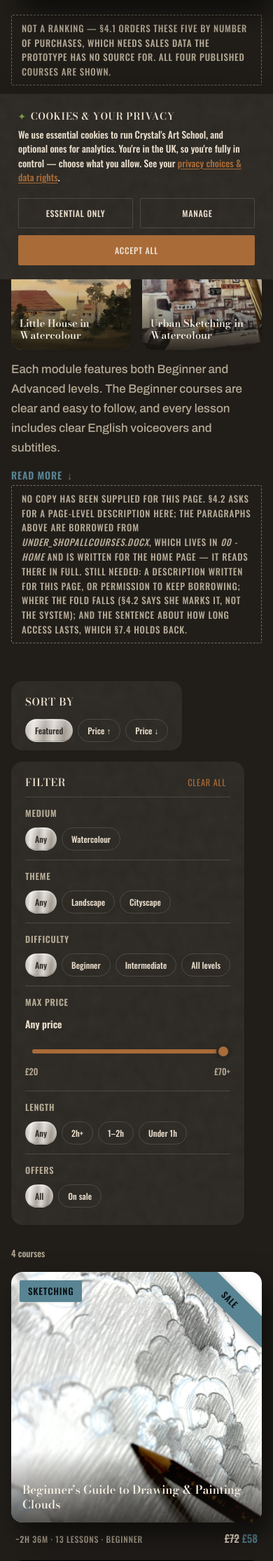
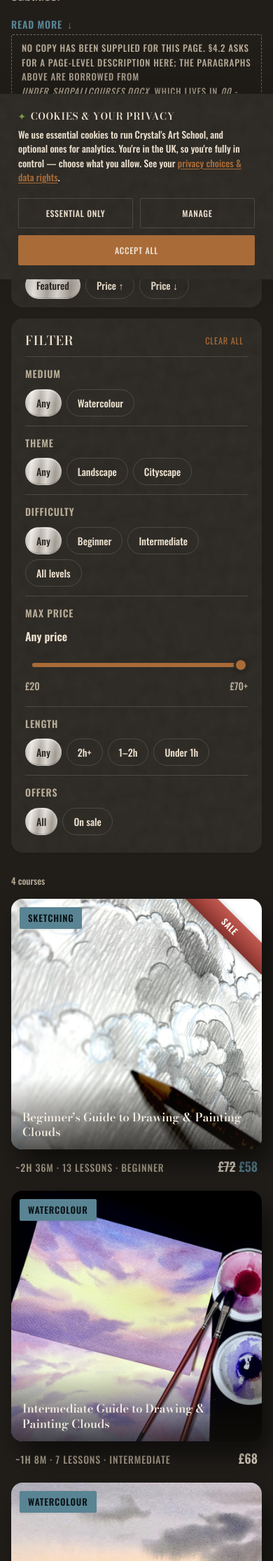
Before and after one commit to herman925/crystal-art-school, a PHP site: page /Lessons.dc.html in a window 390 px wide. Shown: the part 445-2675 px from the top of the page at 70% size. Run offline with PHP 8.4, Linux system fonts and the light colour scheme; some libraries are stand-ins or nearby versions; some web fonts are replaced.

Commit message:
fix(lessons,gallery): seven points of client feedback on the catalogue
**"Most popular" removed** — section, its rail builder and its nine now-dead CSS
rules. **This one contradicts the direction**: §4.1 specifies the section and says
five items ranked by number of purchases. It was built with nothing to rank by, so
it carried a note admitting it was not a ranking, which is probably why it read as
something nobody asked for. Removed as instructed; a comment in the markup records
what it was and that `git` has it if the ranking is wanted once there is a
commerce backend.

**Sale marks go watercolour red.** §1.4.2 had assigned them the marine; the client
asked for a rouge. Added `--rouge` / `--rouge-metal` as a madder lake — the red a
watercolourist reaches for — so it reads as pigment rather than a signal colour,
built as a metal gradient like the rest. Applied to the course covers and to the
gallery ribbons together.

**The gallery price now matches the catalogue.** It was a marine pill with dark
ink on it, because I read §9.2's 「圈起」 as a literal ring. The client confirmed the
catalogue treatment is the right one, so it is marine type at 24px, the same idea
as `.lesson-cell .price .now`.

**Type sizes on the catalogue card and the filters.** The card's meta line 12 to
14px, its price 15 to 18px, the struck original 12.5 to 15px; filter options 12 to
14px, group titles 12.5 to 14px, panel titles 15 to 18px, the price readout and
scale up with them. Tier names 23 to 31px.

**The two filter panels were 242px and 250px.** They are siblings in a flex column
and neither set a width, so each sized to its own content. Both fill the column now.

**The FREE TRIAL eyebrow goes to 21px — scoped to that one band.** My first attempt
changed `.band-forest .eyebrow`, which is global: the band guard from #19 caught it
adding 45px to Free Videos at 360 and 375px, and it would also have hit FAQ,
Showcase and the course page. The band on the catalogue page carries `is-trial` and
the rule follows it. Verified the other four pages are untouched at 14px.

Verification passes on all fifteen pages in both themes, and the CTA band holds at
every phone width.

Claude-Session: https://claude.ai/code/session_01KLFXBynzC3dFUyUqZkwvCJ

```diff
--- a/Lessons.dc.html
+++ b/Lessons.dc.html
@@ -94,17 +94,11 @@
 
 <main class="container" id="content">
 
-  <!-- 4.1: five most popular courses, ordered by how many people have bought
-       them. There is no commerce backend yet, so the order below is not a
-       ranking and says so. -->
-  <section class="section" id="popular" style="padding-top:18px;">
-    <div class="section-head reveal-one">
-      <div class="eyebrow"><span class="star">✦</span> Most popular</div>
-      <h2 class="section-title is-left">What people are buying</h2>
-    </div>
-    <p class="asset-pending">Not a ranking &mdash; &sect;4.1 orders these five by number of purchases, which needs sales data the prototype has no source for. All four published courses are shown.</p>
-    <div class="popular-rail" id="popular-rail"></div>
-  </section>
+  <!-- 4.1 "Most popular" was removed on the client's instruction 2026-08-08.
+       The section is still specified: §4.1 asks for five items ranked by number
+       of purchases. It was built with no sales data to rank by, so it carried a
+       note saying it was not a ranking. Restore from git if the ranking is
+       wanted once there is a commerce backend. -->
 
   <!-- 4.2: page-level description, part shown and the rest behind Read More.
        Copy is Crystal's own Course Overview; she still has to mark where the
@@ -247,7 +241,7 @@
   </section>
 
   <section class="section">
-    <div class="band-forest reveal-one">
+    <div class="band-forest is-trial reveal-one">
       <div style="flex:0 0 180px;border-radius:var(--radius-card);overflow:hidden;aspect-ratio:1/1;position:relative;z-index:1;">
         <img src="img/cover3.jpg" alt="Free lesson preview" style="width:100%;height:100%;object-fit:cover;" loading="lazy" decoding="async">
       </div>
@@ -355,20 +349,6 @@ class Component extends DCLogic {
     const grid = document.getElementById('lesson-grid');
     const COURSES = window.CAS_COURSES || [];
     if (grid) grid.innerHTML = COURSES.map(courseCard).join('');
-
-    /* 4.1: the five best-selling courses. Sorting by purchases needs a sales
-       figure per course, and nothing in the data carries one — the catalogue
-       order stands in until it does, which the note above the rail states.
-       Capped at five so the layout is the one the section describes. */
-    const popRail = document.getElementById('popular-rail');
-    if (popRail) {
-      popRail.innerHTML = COURSES.slice(0, 5).map((c) =>
-        '<a class="pop-card" href="course.dc.html?id=' + encodeURIComponent(c.id) + '">' +
-          '<img src="' + esc(c.cover) + '" alt="' + esc(c.title) + '" loading="lazy" decoding="async">' +
-          '<span class="pop-scrim"></span>' +
-          '<span class="pop-t">' + esc(c.title) + '</span>' +
-        '</a>').join('');
-    }
 
     /* 4.2: part of the description shows, Read More opens the rest. */
     const introBtn = document.getElementById('cat-intro-more');
--- a/css/industrial-1.css
+++ b/css/industrial-1.css
@@ -116,6 +116,12 @@
      -metal gradients below are built exactly like --olive-metal for that. */
   --marine: #598493;
   --marine-metal: linear-gradient(180deg,#6b98a7 0%,#598493 50%,#456b78 100%);
+  /* A watercolour red for sale marks, asked for by the client on 2026-08-08 in
+     place of the marine §1.4.2 had assigned them. Mixed as a madder lake — the
+     red a watercolourist actually reaches for — so it reads as pigment rather
+     than as a signal colour, and built as a metal gradient like the others. */
+  --rouge: #a8463f;
+  --rouge-metal: linear-gradient(180deg,#c05a51 0%,#a8463f 50%,#84332e 100%);
   --linen: #d3c2bb;
   --linen-metal: linear-gradient(180deg,#e2d5cf 0%,#d3c2bb 50%,#b7a49c 100%);
   /* --linen-ink is linen used as *text* rather than as a fill. On the dark theme
--- a/css/industrial-2.css
+++ b/css/industrial-2.css
@@ -4,6 +4,12 @@
    eyebrow, title, description and the button label — without touching the
    copy or the layout, which the section rules out. */
 .band-forest .eyebrow { font-size: 14px; }
+/* §1.4.8 singles out the FREE TRIAL band on the catalogue page as "字太細",
+   and the client asked for that eyebrow specifically to go much larger. Scoped
+   to that one band: the same selector unscoped also feeds Free Videos, FAQ,
+   Showcase and the course page, where it added 45px to the band on phone
+   widths for no reason. (2026-08-08) */
+.band-forest.is-trial .eyebrow { font-size: 21px; }
 /* 1.4.8: the board marks the FREE TRIAL band as too small, and the button label
    is part of that band — it was still on the global .btn-big 13px. */
 .band-forest .btn-big { font-size: 15px; padding: 16px 32px; }
@@ -84,8 +90,8 @@
 .chip.active { background-color: #c9c4bc; background-image: linear-gradient(180deg, rgba(255,255,255,.28), transparent 55%), var(--steel); color: #2b2823; border-color: transparent; box-shadow: var(--shadow-sm), inset 0 1px 0 rgba(255,255,255,.5), inset 0 -1px 0 rgba(0,0,0,.18); }
 .lesson-grid { display: grid; grid-template-columns: repeat(4,1fr); gap: 20px; margin-top: 22px; }
 .lesson-cell .meta { display: flex; justify-content: space-between; align-items: baseline; padding: 10px 6px 0; }
-.lesson-cell .level { font-family: var(--font-cond); font-size: 12px; letter-spacing: var(--tracking-label); text-transform: uppercase; color: var(--muted); }
-.lesson-cell .price { font-family: var(--font-cond); font-weight: 600; font-size: 15px; }
+.lesson-cell .level { font-family: var(--font-cond); font-size: 14px; letter-spacing: var(--tracking-label); text-transform: uppercase; color: var(--muted); }
+.lesson-cell .price { font-family: var(--font-cond); font-weight: 600; font-size: 18px; }
 .lesson-cell .price.free { color: var(--teal-ink); }
 /* 6 / 1.4.3: the reduced price is the only part that changes colour. */
 .lesson-cell .price .now { color: var(--marine); font-weight: 600; }
@@ -98,8 +104,11 @@
    chip. The card already clips its overflow, so the band's ends are cut by the
    corner and it reads as a real ribbon rather than a rotated rectangle. */
 .cover-card .sale-ribbon { position: absolute; top: 0; right: 0; z-index: 4; width: 132px; height: 132px; overflow: hidden; pointer-events: none; }
+/* The client asked for a watercolour red here rather than the marine §1.4.2
+   assigned it (2026-08-08). --rouge is a madder-lake red, mixed to sit in the
+   same family as the paintings rather than a signal red. */
 .cover-card .sale-ribbon span { position: absolute; top: 24px; right: -34px; width: 160px; transform: rotate(45deg); text-align: center;
-  background: var(--marine); color: var(--marine-ink);
+  background-color: var(--rouge); background-image: var(--rouge-metal); color: #fdf3ef;
   font-family: var(--font-cond); font-weight: 600; font-size: 12.5px; letter-spacing: var(--tracking-label); text-transform: uppercase;
   padding: 6px 0; box-shadow: 0 2px 10px rgba(20,17,13,.4); }
 
@@ -116,20 +125,20 @@
 .catalog-layout { display: grid; grid-template-columns: 250px minmax(0,1fr); gap: 30px; align-items: start; margin-top: 24px; }
 .filter-panel { position: sticky; top: 88px; align-self: start; background-color: var(--surface); background-image: var(--concrete-grain); background-size: 200px 200px; border-radius: var(--radius-card); box-shadow: var(--shadow-sm); padding: 18px 20px 12px; }
 .filter-panel .fp-head { display: flex; align-items: center; justify-content: space-between; margin-bottom: 8px; }
-.filter-panel .fp-title { font-family: var(--font-display-serif); font-weight: 600; font-size: 15px; letter-spacing: var(--tracking-display); text-transform: uppercase; color: var(--ink); }
+.filter-panel .fp-title { font-family: var(--font-display-serif); font-weight: 600; font-size: 18px; letter-spacing: var(--tracking-display); text-transform: uppercase; color: var(--ink); }
 .filter-panel .fp-clear { border: 0; background: none; cursor: pointer; font-family: var(--font-cond); font-size: 12.5px; letter-spacing: var(--tracking-label); text-transform: uppercase; color: var(--coral); -webkit-text-fill-color: var(--coral); }
 .filter-panel .fp-clear:hover { text-decoration: underline; }
 .fgroup { padding: 13px 0; border-top: 1px solid var(--line); }
-.fgroup .fg-title { font-family: var(--font-cond); font-weight: 600; font-size: 12.5px; letter-spacing: var(--tracking-label); text-transform: uppercase; color: var(--muted); margin-bottom: 10px; }
+.fgroup .fg-title { font-family: var(--font-cond); font-weight: 600; font-size: 14px; letter-spacing: var(--tracking-label); text-transform: uppercase; color: var(--muted); margin-bottom: 10px; }
 .fg-opts { display: flex; flex-wrap: wrap; gap: 7px; }
-.fopt { font-family: var(--font-cond); font-weight: 500; font-size: 12px; padding: 7px 13px; border-radius: var(--radius-pill); border: 1px solid var(--line); background: transparent; color: var(--ink); -webkit-text-fill-color: var(--ink); cursor: pointer; transition: background .15s, color .15s, border-color .15s; }
+.fopt { font-family: var(--font-cond); font-weight: 500; font-size: 14px; padding: 8px 15px; border-radius: var(--radius-pill); border: 1px solid var(--line); background: transparent; color: var(--ink); -webkit-text-fill-color: var(--ink); cursor: pointer; transition: background .15s, color .15s, border-color .15s; }
 .fopt:hover { background: var(--warm-white); }
 .fopt.active { background-color: #c9c4bc; background-image: linear-gradient(180deg, rgba(255,255,255,.28), transparent 55%), var(--steel); color: #2b2823; -webkit-text-fill-color: #2b2823; border-color: transparent; box-shadow: inset 0 1px 0 rgba(255,255,255,.5), inset 0 -1px 0 rgba(0,0,0,.18); }
 .catalog-layout .lesson-grid { grid-template-columns: repeat(3,1fr); margin-top: 0; }
 .lesson-meta-bar { display: flex; align-items: center; justify-content: space-between; gap: 12px; margin-bottom: 16px; flex-wrap: wrap; min-height: 18px; }
 .lesson-count { font-family: var(--font-cond); font-size: 13px; color: var(--muted); }
 .no-results { display: none; padding: 44px 0; text-align: center; color: var(--muted); font-size: 15px; }
-.lesson-cell .price .was { text-decoration: line-through; color: var(--muted); font-weight: 500; font-size: 12.5px; margin-right: 6px; }
+.lesson-cell .price .was { text-decoration: line-through; color: var(--muted); font-weight: 500; font-size: 15px; margin-right: 6px; }
 /* Sale ribbon takes marine to match the reduced price it announces. Flat fill,
    no texture to exempt, so it is a straight substitution. */
 .sale-flag { position: absolute; top: 12px; right: 12px; z-index: 3; font-family: var(--font-cond); font-size: 12.5px; font-weight: 600; letter-spacing: var(--tracking-label); text-transform: uppercase; background: var(--marine); color: var(--marine-ink); padding: 4px 9px; border-radius: var(--r-sharp); }
@@ -145,15 +154,6 @@
 /* 4.1: the most-popular row. Five square covers with the title over a scrim —
    the same treatment the catalogue cards use, at a smaller size, so the row
    reads as a shortcut into the grid below rather than a second catalogue. */
-.popular-rail { display: grid; grid-template-columns: repeat(5, 1fr); gap: 16px; margin-top: 4px; }
-@media (max-width: 1080px) { .popular-rail { grid-template-columns: repeat(3, 1fr); } }
-@media (max-width: 640px) { .popular-rail { grid-template-columns: repeat(2, 1fr); } }
-.pop-card { position: relative; display: block; aspect-ratio: 1/1; border-radius: var(--radius-card); overflow: hidden; box-shadow: var(--shadow-sm); background: var(--paper-2); transition: transform var(--dur-fast) var(--ease-out), box-shadow var(--dur-base); }
-.pop-card:hover { transform: translateY(-3px); box-shadow: var(--shadow-md); }
-.pop-card img { width: 100%; height: 100%; object-fit: cover; display: block; transition: transform .55s var(--ease-out); }
-.pop-card:hover img { transform: scale(1.06); }
-.pop-scrim { position: absolute; inset: auto 0 0 0; height: 62%; background: linear-gradient(to top, rgba(20,17,13,.88) 0%, rgba(20,17,13,.42) 46%, transparent 100%); pointer-events: none; }
-.pop-t { position: absolute; left: 12px; right: 12px; bottom: 11px; font-family: var(--font-marker); font-weight: 600; font-size: 14.5px; line-height: 1.22; color: #f3ede1; }
 
 /* 4.2: page-level description, part shown with the rest behind Read More. */
 .cat-intro-body { max-width: 74ch; }
@@ -200,7 +200,7 @@
 .tier-card.fellow { position: relative; overflow: hidden; color: var(--band-ink); }
 .tier-card.fellow p { color: rgba(231,221,203,.9) !important; }
 /* 1.4.8: all three cards enlarged together */
-.tier-card .tname { font-family: var(--font-stencil); font-size: 23px; letter-spacing: var(--tracking-stamp); }
+.tier-card .tname { font-family: var(--font-stencil); font-size: 31px; letter-spacing: var(--tracking-stamp); }
 .tier-card .tprice { font-family: var(--font-cond); font-weight: 600; font-size: 17px; color: inherit; opacity: .92; margin: 8px 0 12px; }
 .tier-card.highlight .tprice, .tier-card.fellow .tprice { color: inherit; opacity: .92; }
 .tier-pick { position: absolute; top: -12px; right: 18px; background: var(--iron); color: #f3ede1; font-family: var(--font-cond); font-size: 12.5px; letter-spacing: var(--tracking-label); text-transform: uppercase; padding: 5px 14px; border-radius: var(--radius-pill); }
@@ -453,7 +453,10 @@
 @media (max-width: 820px) { .store-layout { grid-template-columns: 1fr; } }
 
 /* stacked sort + filter cards in the left column */
+/* Both panels are children of this column, so they share its width. The sort
+   panel was 8px narrower than the filter panel below it. (2026-08-08) */
 .filter-col { display: flex; flex-direction: column; gap: 16px; position: sticky; top: 88px; align-self: start; }
+.filter-col > .filter-panel { width: 100%; box-sizing: border-box; }
 .filter-col .filter-panel { position: static; top: auto; }
 .sort-panel .fp-head { margin-bottom: 12px; }
 @media (max-width: 880px) { .filter-col { position: static; } }
@@ -471,7 +474,7 @@
 .tag-row input:checked { background: var(--coral); border-color: var(--coral); }
 .tag-row input:checked::after { content: "✓"; color: var(--paper); font-size: 12.5px; font-weight: 700; line-height: 1; }
 .tag-row .count { margin-left: auto; font-family: var(--font-cond); font-size: 12.5px; color: var(--muted); }
-.price-val { font-family: var(--font-cond); font-weight: 600; font-size: 14px; color: var(--ink); margin-bottom: 10px; }
+.price-val { font-family: var(--font-cond); font-weight: 600; font-size: 16px; color: var(--ink); margin-bottom: 10px; }
 .slider-wrap { padding: 8px 0 4px; }
 .slider-ui { position: relative; height: 20px; margin: 0 10px; }
 .slider-track { position: absolute; top: 7px; left: 0; right: 0; height: 6px; border-radius: 6px; background: color-mix(in srgb, var(--ink) 18%, transparent); pointer-events: none; }
@@ -482,7 +485,7 @@
 .price-slider::-webkit-slider-thumb { -webkit-appearance: none; appearance: none; width: 24px; height: 24px; background: transparent; border: 0; cursor: pointer; }
 .price-slider::-moz-range-thumb { width: 24px; height: 24px; background: transparent; border: 0; cursor: pointer; }
 .price-slider::-moz-range-track { background: transparent; }
-.price-scale { display: flex; justify-content: space-between; margin-top: 9px; font-family: var(--font-cond); font-size: 12.5px; color: var(--muted); }
+.price-scale { display: flex; justify-content: space-between; margin-top: 9px; font-family: var(--font-cond); font-size: 14px; color: var(--muted); }
 .sort-select { width: 100%; font-family: var(--font-body); font-size: 13.5px; color: var(--ink); background: var(--cream); border: 1px solid var(--line); border-radius: var(--r-sharp); padding: 9px 11px; cursor: pointer; }
 .filter-clear { width: 100%; margin-top: 4px; font-family: var(--font-cond); font-weight: 500; font-size: 13px; letter-spacing: var(--tracking-label); text-transform: uppercase; padding: 10px; border: 1px solid var(--line); border-radius: var(--radius-pill); background: transparent; color: var(--ink); cursor: pointer; transition: background .15s, color .15s; }
 .filter-clear:hover { background: var(--ink); color: var(--paper); }
@@ -555,7 +558,10 @@
    silently won, so only the type ever grew. */
 .art-tagchip { font-family: var(--font-cond); font-size: 13.5px; letter-spacing: var(--tracking-label); text-transform: uppercase; color: #474138; background-color: #cab389; background-image: var(--oak-grain); background-size: 120px 50px; padding: 5px 12px; border-radius: var(--r-sharp); }
 .art-row { display: flex; align-items: center; justify-content: space-between; gap: 10px; margin-top: auto; padding-top: 4px; }
-.art-price { font-family: var(--font-cond); font-weight: 600; font-size: 21px; color: var(--marine-ink); background: var(--marine); border-radius: var(--radius-pill); padding: 4px 14px; }
+/* Was a marine pill with dark ink on it, reading §9.2's "圈起" as a literal
+   ring. The client confirmed the catalogue treatment is the right one, so the
+   price is marine type like `.lesson-cell .price .now`. (2026-08-08) */
+.art-price { font-family: var(--font-cond); font-weight: 600; font-size: 24px; color: var(--marine); }
 /* A reduced piece shows its original struck through beside the new price, the
    same pairing the course cards use. §1.4.3 keeps the artwork price marine
    unconditionally, so the sale is carried by the struck original and the
@@ -564,7 +570,7 @@
 .art-frame-wrap { position: relative; }
 .art-frame-wrap .sale-ribbon { position: absolute; top: 0; right: 0; z-index: 4; width: 118px; height: 118px; overflow: hidden; pointer-events: none; border-radius: 0 var(--radius-card) 0 0; }
 .art-frame-wrap .sale-ribbon span { position: absolute; top: 20px; right: -32px; width: 150px; transform: rotate(45deg); text-align: center;
-  background: var(--marine); color: var(--marine-ink);
+  background-color: var(--rouge); background-image: var(--rouge-metal); color: #fdf3ef;
   font-family: var(--font-cond); font-weight: 600; font-size: 12.5px; letter-spacing: var(--tracking-label); text-transform: uppercase;
   padding: 5px 0; box-shadow: 0 2px 10px rgba(20,17,13,.4); }
 .art-actions { display: flex; gap: 8px; }
```
